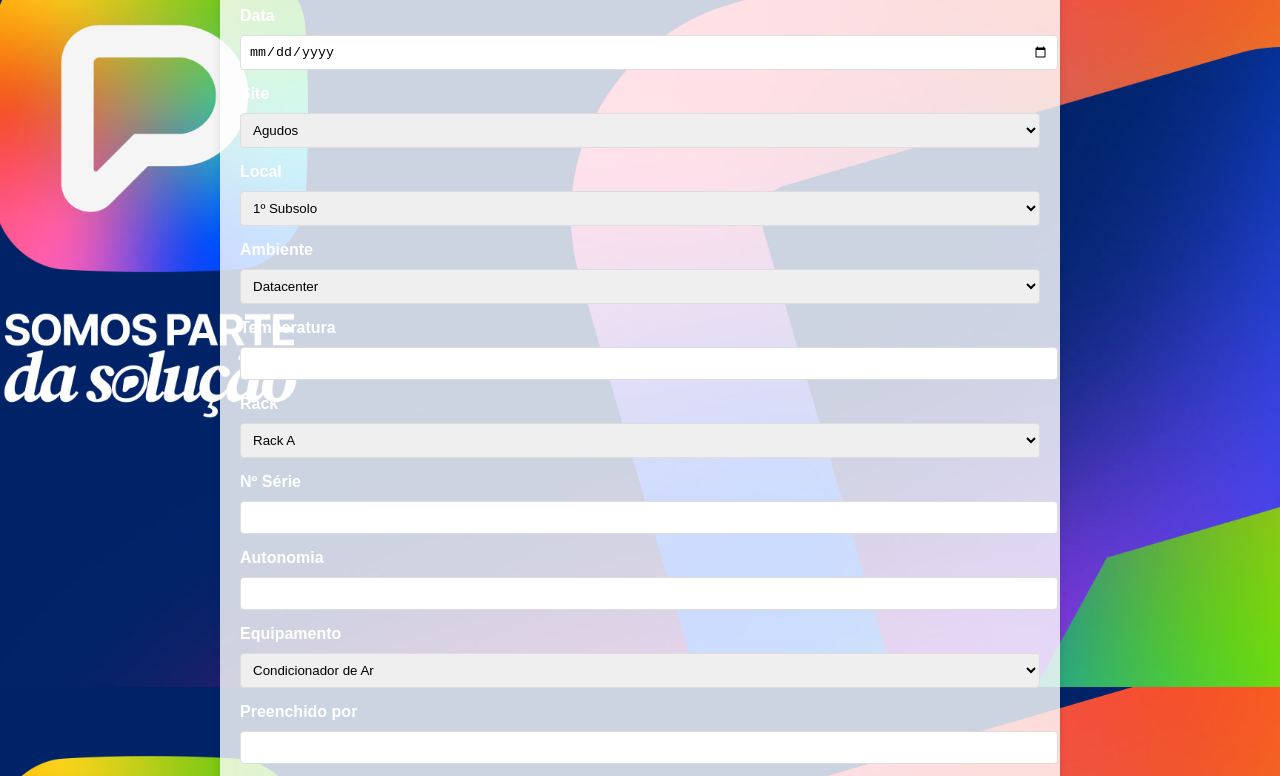
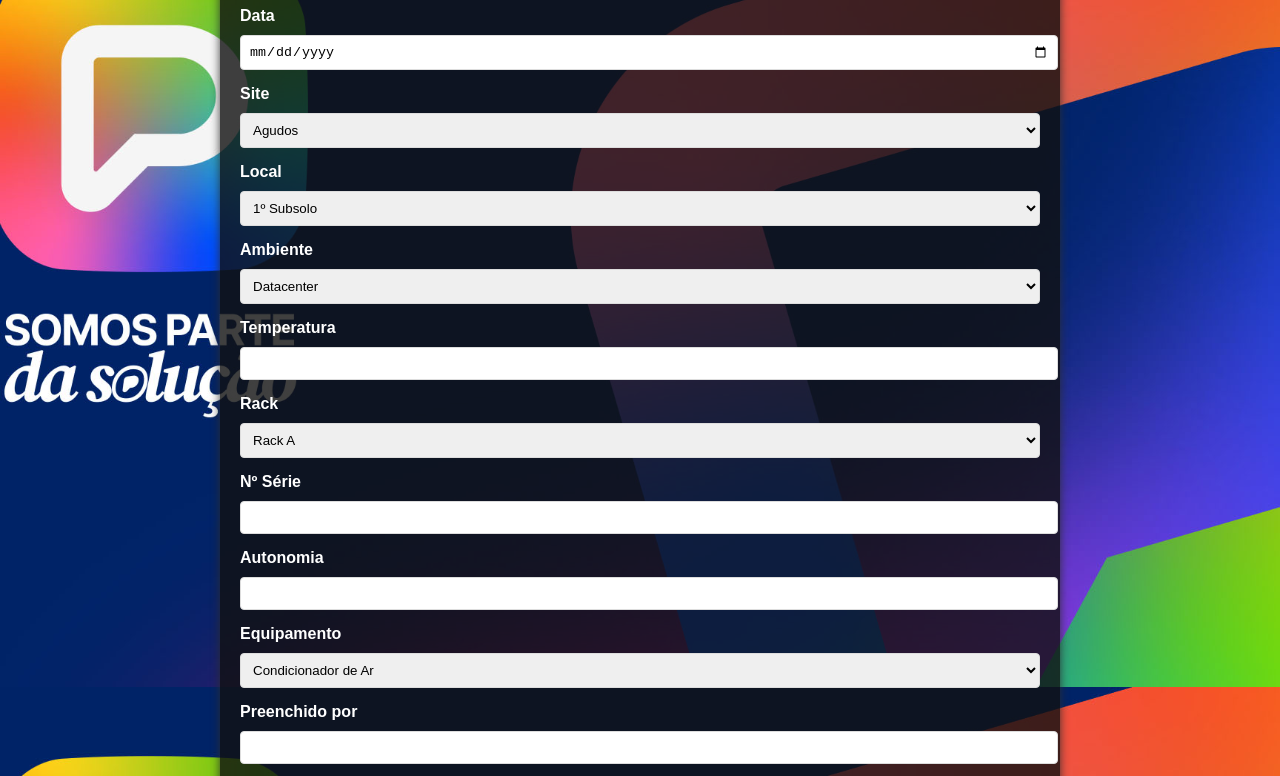
Before and after one commit to B7xxxxxxx/cadastrodeequipamentos, a plain HTML site: page index.html in a window 1280 px wide. Shown: the part 113-889 px from the top of the page. Drawn offline with Linux system fonts and the light colour scheme.

Commit message:
Add files via upload

```diff
--- a/main.css
+++ b/main.css
@@ -1,3 +1,4 @@
+
 
 body {
     font-family: Arial, sans-serif;
@@ -15,9 +16,9 @@ body {
     max-width: 800px;
     margin: 20px auto;
     padding: 20px;
-    background-color: rgba(255, 255, 255, 0.8);
+    background-color: rgba(17, 17, 17, 0.8);
     border-radius: 8px;
-    box-shadow: 0 0 10px rgba(0, 0, 0, 0.1);
+    box-shadow: 0 0 10px rgba(45, 44, 44, 0.9);
 }
 
 
```
